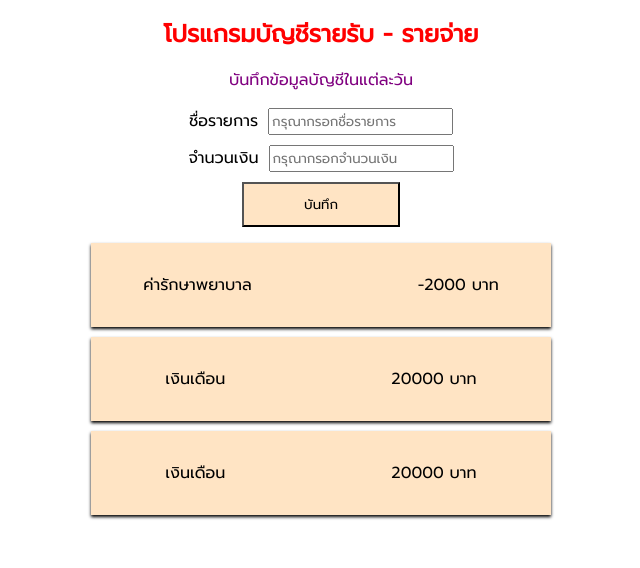
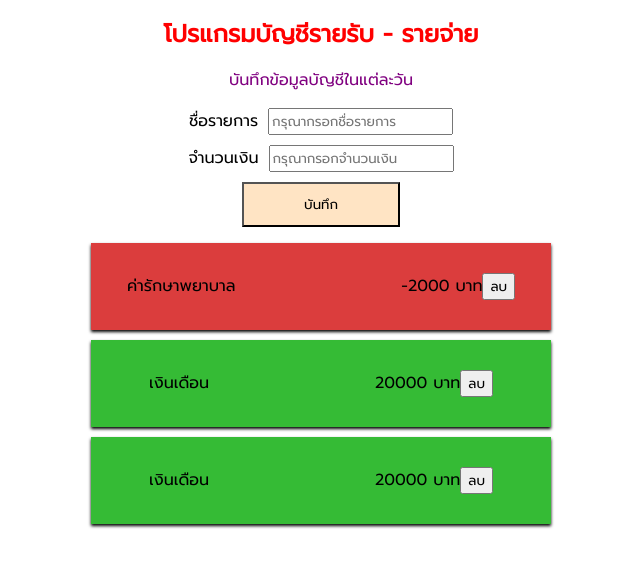
Before and after one commit to ChaiyutK/react-basic, a React (Create React App) app: page / in a window 1280 px wide. Shown: the top 568 px of the page, without its empty margins (319-959 px from the left). Built offline with nearby package versions, Linux system fonts and the light colour scheme.

Commit message:
add delete but still buggy

```diff
--- a/src/App.css
+++ b/src/App.css
@@ -16,3 +16,9 @@
   background-color: bisque;
   padding: 10px 60px 10px 60px;
 }
+li.expenses {
+  background-color: rgb(219, 61, 61);
+}
+li.income {
+  background-color: rgb(53, 187, 53);
+}
--- a/src/App.js
+++ b/src/App.js
@@ -7,9 +7,9 @@ import { useState } from "react";
 
 function App() {
   const data = [
-    {title:"ค่ารักษาพยาบาล",amount:-2000},
-    {title:"เงินเดือน",amount:20000},
-    {title:"เงินเดือน",amount:20000}
+    {id:"1",title:"ค่ารักษาพยาบาล",amount:-2000},
+    {id:"2",title:"เงินเดือน",amount:20000},
+    {id:"3",title:"เงินเดือน",amount:20000}
 ];
   const [item,setItem] = useState(data)
   const addItem = (newItem) =>
@@ -18,12 +18,18 @@ function App() {
       return [newItem,...e]
     })
   }
+  const deleteButton = (id) =>{
+    setItem((e)=>{
+      return item
+    })
+    console.log("get id from transaction Component",id)
+}
   return (
     <div>
       <Title />
       <Description />
       <Forminsert insertItem={addItem}/>
-      <Transaction data={item}/>
+      <Transaction data={item} deleteButton={deleteButton}/>
     </div>
   );
 }
--- a/src/Component/Forminsert.js
+++ b/src/Component/Forminsert.js
@@ -1,5 +1,5 @@
 import React from 'react'
-import { useState } from 'react';
+import { useState,useEffect } from 'react';
 
 const Forminsert = (props) => {
     const [title,setTitle] = useState("");
@@ -20,6 +20,9 @@ const Forminsert = (props) => {
         props.insertItem(newItem)
         console.log(newItem)
     }
+    useEffect(()=>{
+        console.log("ทดสอบการใช้งาน effect")
+    })
   return (
     <div>
         <form onSubmit={saveData}>
--- a/src/Component/Item.js
+++ b/src/Component/Item.js
@@ -1,11 +1,26 @@
 import PropTypes from 'prop-types';
+import { useEffect } from 'react';
 
 function Item(props)
 {
-    const {title,amount} = props;
-
+    const {title,amount,id} = props;
+    let status = "";
+    const checkStatus = (amount) =>{
+        if(amount >0)
+        {
+            status = "income";
+        }
+        else if(amount < 0){
+            status = "expenses";
+        }
+        return status;
+    }
+    const deleteButton = (event)=>{
+        props.deleteButton(event.target.id)
+    }
+    status = checkStatus(amount);
     return(
-        <li className="item">{title} <span>{amount} บาท</span></li>
+        <li className={status}>{title} <span>{amount} บาท</span><button type='button' id={id} onClick={deleteButton}>ลบ</button></li>
     );
 }
 
--- a/src/Component/Transaction.js
+++ b/src/Component/Transaction.js
@@ -1,12 +1,14 @@
 import Item from "./Item";
 import "./Transaction.css";
-import { v4 as uuidv4 } from 'uuid';
 
 function Transaction(props)
 {
     const {data} = props
-    const itemsElement = data.map((e,i)=>{
-    return <Item title={e.title} amount={e.amount} key={i} /> //<Item {...e} /> เขียนแบบ spread operator ได้
+    const deleteButton = (id) =>{
+        props.deleteButton(id)
+    }
+    const itemsElement = data.map((e)=>{
+    return <Item title={e.title} amount={e.amount} id={e.id} key={e.id} deleteButton={deleteButton} /> //<Item {...e} /> เขียนแบบ spread operator ได้
 })
     return(
     <div className="frame-list">
```
Also changed, not shown: src/Component/Transaction.css (+4 -5 lines).
